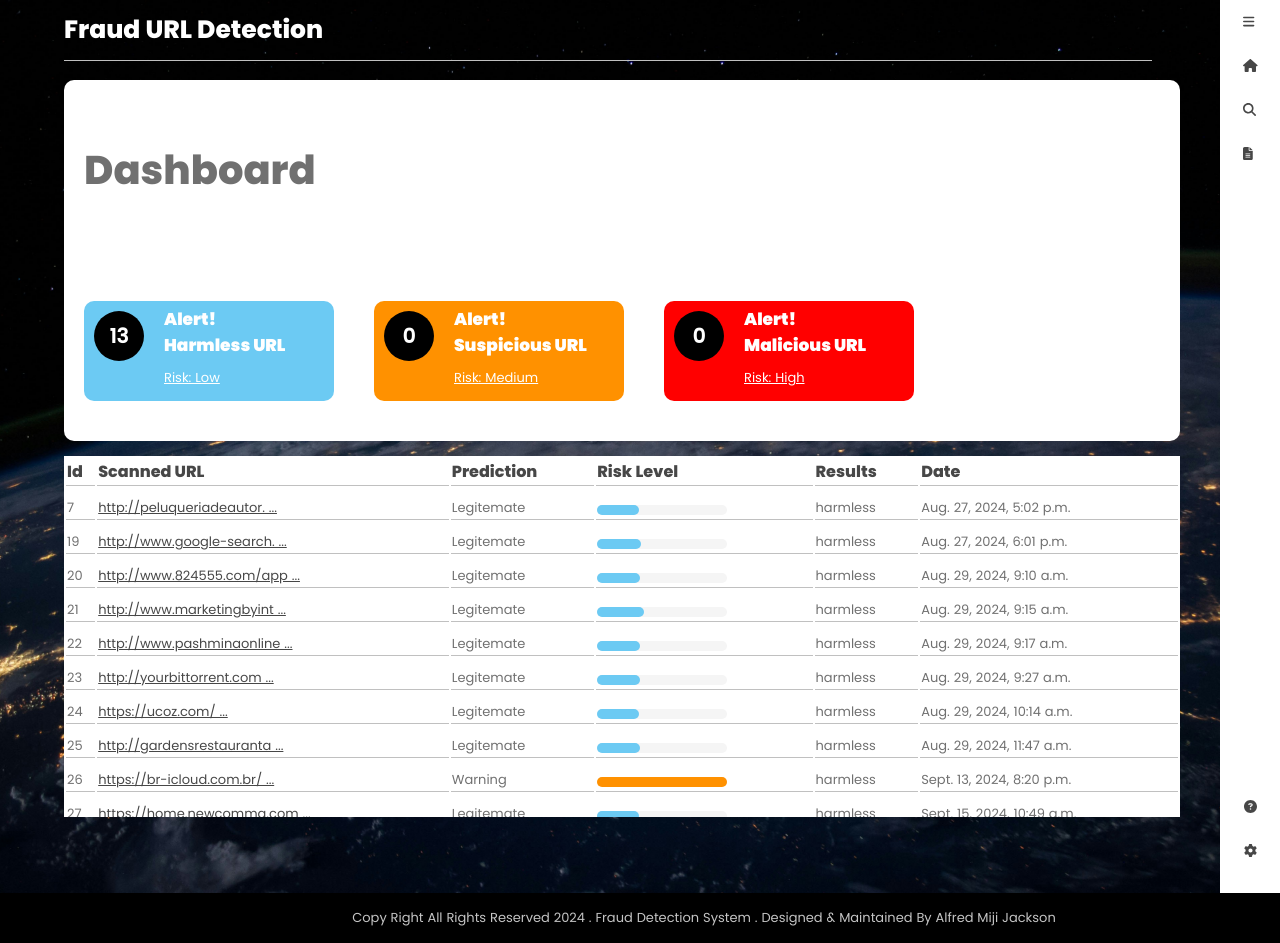
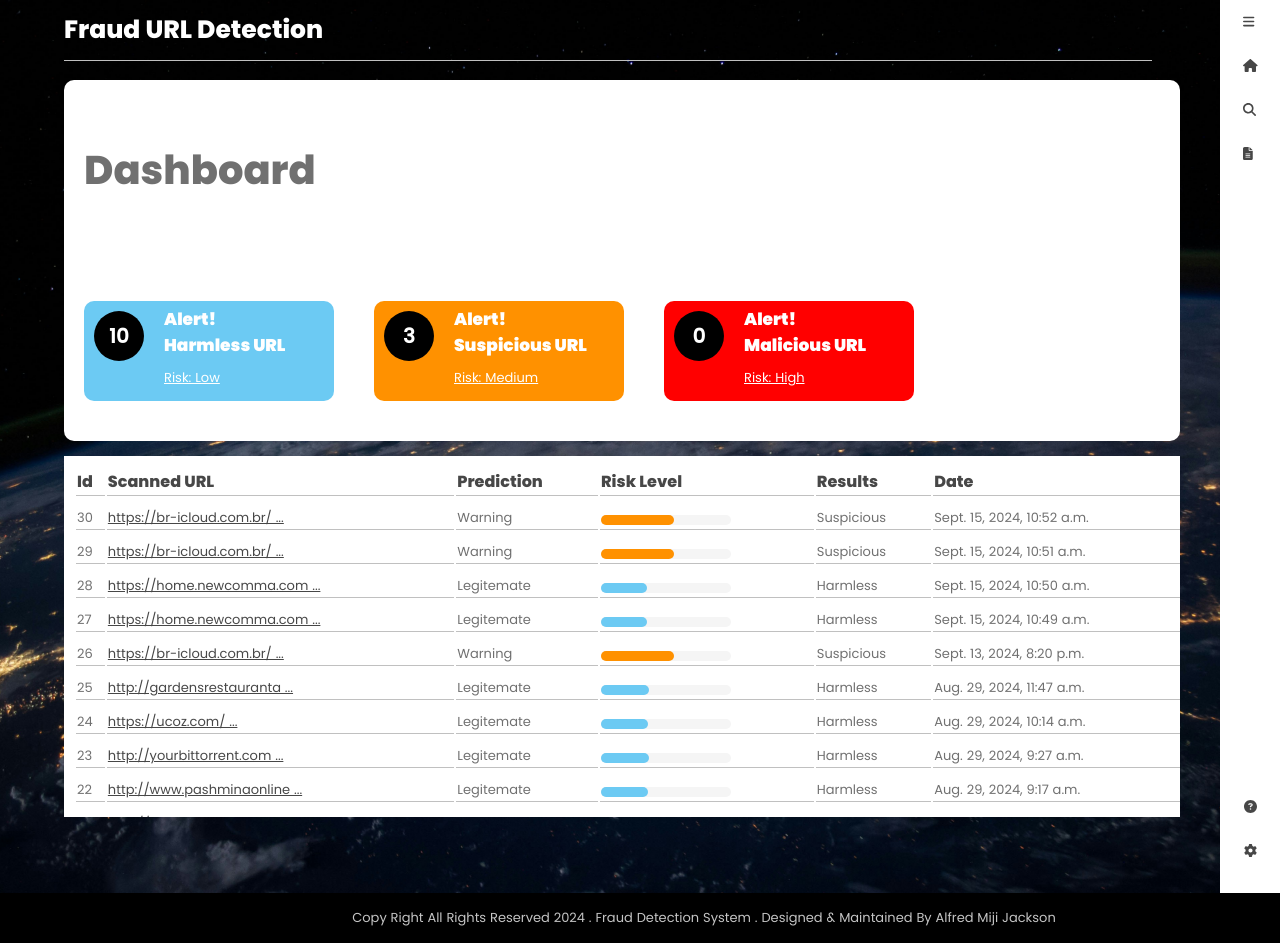
Before and after one commit to jambumoses/urldetectionTool, a Django app: page /dashboard in a window 1280 px wide. Run offline with Django 5.2, Linux system fonts and the light colour scheme; data comes from the database, SQL or seed files in the repository; both versions use the stored data as it was after the commit; some libraries are stand-ins or nearby versions.

Commit message:
search function, scans counts and modify on progress bar logic

```diff
--- a/base/urls.py
+++ b/base/urls.py
@@ -7,6 +7,7 @@ urlpatterns = [
     path('results', views.results, name="results"),
     path('report', views.report, name="report"),
     path('docs', views.docs, name="docs"),
+    path('search/', views.search, name="search"),
     path('result/<int:id>', views.singleResult, name="result"),
     #category
     #path('tag/<str:category>', views.categories, name="categories"),
--- a/base/views.py
+++ b/base/views.py
@@ -1,4 +1,4 @@
-from django.shortcuts import render
+from django.shortcuts import render, redirect
 from .models import ScannedUrls
 import json
 
@@ -14,7 +14,7 @@ import requests
 from .models import ScannedUrls
 
 #all reports
-allreports = ScannedUrls.objects.all()
+allreports = ScannedUrls.objects.all().order_by('-id').values()
 
 
 # Load the trained SVM model
@@ -34,11 +34,12 @@ def home(request):
         if form.is_valid():
             url = form.cleaned_data['url']
             vt_result, gs_result, overall_safe = check_url(url)
+
             #vt_result = json.dump(vt_result)
             #risk_dist = (100 - 63)
             risk_dist = (100 - vt_result['data']['attributes']['stats']['harmless'])
 
-
+            #populate database
             reportInput = ScannedUrls(
                 url = vt_result['meta']['url_info']['url'],
                 api_result = vt_result['data'],
@@ -60,6 +61,22 @@ def home(request):
                 result = vt_result['data']['attributes']['results']['Acronis']['result']
             )
             reportInput.save()
+
+
+            #clean data
+            # cleaned_result = dict()
+
+            # for scan in vt_result:
+            #     if scan['data']['attributes']['stats']['malicious'] < 10 and scan['data']['attributes']['stats']['suspicious'] < 10 and scan['data']['attributes']['stats']['harmless'] > 50:
+            #         scan['data']['attributes']['results']['Acronis']['category'] = 'Harmless'
+            #     elif scan['data']['attributes']['stats']['malicious'] < 30 or scan['data']['attributes']['stats']['suspicious'] > 50 and scan['data']['attributes']['stats']['harmless'] < 50:
+            #         scan['data']['attributes']['results']['Acronis']['category'] = 'Suspicious'
+            #     elif scan['data']['attributes']['stats']['malicious'] > 30 or scan['data']['attributes']['stats']['suspicious'] > 30 and scan['data']['attributes']['stats']['harmless'] < 50:
+            #         scan['data']['attributes']['results']['Acronis']['category'] = 'Malicious'
+            #     scan['data']['attributes']['stats']
+
+            #     cleaned_result = scan
+
 
             #features = extract_features(url)
             #features_scaled = scaler.transform([features])
@@ -92,9 +109,30 @@ def dashboard(request):
     #     dangerous = "Dangerous"
     # else:
     #     undetected = "Undetected"
-    suspiciousCount = ScannedUrls.objects.filter(category="suspicious").values().count()
-    maliciousCount = ScannedUrls.objects.filter(category="malicious").values().count()
-    harmlessCount = ScannedUrls.objects.filter(category="harmless").values().count()
+    #suspiciousCount = ScannedUrls.objects.filter(category="suspicious").values().count()
+    maliciousCount = 0 #ScannedUrls.objects.filter(category="malicious").values().count()
+    suspiciousCount = 0
+    harmlessCount = 0 #ScannedUrls.objects.filter(category="harmless").values().count()
+
+    cleaned_reports = list()
+
+    for report in allreports:
+
+        if report['malicious'] < 10 and report['suspicious'] < 10 and report['harmless'] > 50:
+            report['category'] = 'Harmless'
+            harmlessCount = harmlessCount + 1
+        elif report['malicious'] < 30 or report['suspicious'] > 50 and report['harmless'] < 50:
+            report['category'] = 'Suspicious'
+            suspiciousCount = suspiciousCount + 1
+        elif report['malicious'] > 30 or report['suspicious'] > 30 and report['harmless'] < 50:
+            report['category'] = 'Malicious'
+            maliciousCount = maliciousCount + 1
+
+        cleaned_reports.append(report)
+        #if report.malicious < 30 or allreports.suspicious > 50 and allreports.harmless < 50:
+        #    suspiciousCount = 1
+
+
 
 
     return render(request, 'pages/dashboard.html',
@@ -102,7 +140,7 @@ def dashboard(request):
         #page needs
         'page_title': "Dashboard",
         'page':'Dashboard',
-        'allreports': ScannedUrls.objects.all(),
+        'allreports': cleaned_reports,
         'suspiciousCount':suspiciousCount,
         'maliciousCount': maliciousCount,
         'harmlessCount': harmlessCount
@@ -111,23 +149,41 @@ def dashboard(request):
 
 def results(request):
 
-    return render(request, 'pages/results.html',
-    {
-        #page needs
-        'page_title': "Fraud Detection",
-        'page':'Results',
-    }
-    )
+    # return render(request, 'pages/results.html',
+    # {
+    #     #page needs
+    #     'page_title': "Fraud Detection",
+    #     'page':'Results',
+    # }
+    # )
+    return redirect('home')
 
 def singleResult(request,id):
 
     singleReport = {}
     risk_dist = 0
 
+    cleaned_reports = list()
+
     for report in allreports:
-        if report.id == id:
+
+        if report['malicious'] < 10 and report['suspicious'] < 10 and report['harmless'] > 50:
+            report['category'] = 'Harmless'
+        elif report['malicious'] < 30 or report['suspicious'] > 50 and report['harmless'] < 50:
+            report['category'] = 'Suspicious'
+        elif report['malicious'] > 30 or report['suspicious'] > 30 and report['harmless'] < 50:
+            report['category'] = 'Malicious'
+
+        cleaned_reports.append(report)
+
+
+
+    for report in cleaned_reports:
+        if report['id'] == id:
             singleReport = report
-            risk_dist = (100 - report.harmless)
+
+            risk_dist = (100 - report['harmless'])
+
 
 
     return render(request,'pages/singleResult.html',{
@@ -141,12 +197,32 @@ def singleResult(request,id):
 
 def report(request):
 
+    maliciousCount = 0
+    suspiciousCount = 0
+    harmlessCount = 0
+
+    cleaned_reports = list()
+
+    for report in allreports:
+
+        if report['malicious'] < 10 and report['suspicious'] < 10 and report['harmless'] > 50:
+            report['category'] = 'Harmless'
+            harmlessCount = harmlessCount + 1
+        elif report['malicious'] < 30 or report['suspicious'] > 50 and report['harmless'] < 50:
+            report['category'] = 'Suspicious'
+            suspiciousCount = suspiciousCount + 1
+        elif report['malicious'] > 30 or report['suspicious'] > 30 and report['harmless'] < 50:
+            report['category'] = 'Malicious'
+            maliciousCount = maliciousCount + 1
+
+        cleaned_reports.append(report)
+
     return render(request, 'pages/report.html',
     {
         #page needs
         'page_title': "Fraud Detection Report",
         'page':'Report',
-        'allreports': ScannedUrls.objects.all(),
+        'allreports': cleaned_reports,#ScannedUrls.objects.all(),
     }
     )
 
@@ -177,6 +253,38 @@ def docs(request):
 #     # Placeholder example
 #     return [len(url), url.count('-'), url.count('.'), 1 if 'https' in url else 0]
 
+
+def search(request):
+
+    search_string = request.GET.get('search','default')
+    maliciousCount = 0
+    suspiciousCount = 0
+    harmlessCount = 0
+
+    cleaned_reports = list()
+    #ScannedUrls.objects.all().filter(url__icontains=search_string).order_by('-id').values()
+    for report in ScannedUrls.objects.filter(url__icontains=search_string).order_by('-id').values():
+
+        if report['malicious'] < 10 and report['suspicious'] < 10 and report['harmless'] > 50:
+            report['category'] = 'Harmless'
+            harmlessCount = harmlessCount + 1
+        elif report['malicious'] < 30 or report['suspicious'] > 50 and report['harmless'] < 50:
+            report['category'] = 'Suspicious'
+            suspiciousCount = suspiciousCount + 1
+        elif report['malicious'] > 30 or report['suspicious'] > 30 and report['harmless'] < 50:
+            report['category'] = 'Malicious'
+            maliciousCount = maliciousCount + 1
+
+        cleaned_reports.append(report)
+
+    return render(request, 'pages/report.html',
+    {
+        #page needs
+        'page_title': "Fraud Detection Help Center",
+        'page':'Search',
+        'allreports': cleaned_reports,
+    }
+    )
 
 
 
--- a/static/css/pages/dashboard.css
+++ b/static/css/pages/dashboard.css
@@ -100,12 +100,14 @@
 .dashboard-page .dash-tables {
   border-radius: 0px !important;
   overflow-y: auto;
-  overflow-x: auto;
+  overflow-x: hidden;
   padding: 0px;
 }
 
 .dash-tables table {
   width: 100%;
+  margin-top: 10px !important;
+  margin-left: 10px !important;
   position: relative;
   border: none;
   padding: 0px;
--- a/static/css/pages/home.css
+++ b/static/css/pages/home.css
@@ -40,13 +40,12 @@
   margin-left: 0px;
   margin-right: 0px;
   width: 50%;
-
 }
 
 .home-page form p input, .input_url{
   width: 100% !important;
-  height: 40px;
-  border-radius: 30px;
+  height: 50px;
+  border-radius: 6px;
   border: none;
   background-color: var(--white);
   padding: 0px 20px;
--- a/static/css/pages/report.css
+++ b/static/css/pages/report.css
@@ -66,7 +66,7 @@
   height: 100%;
   border-radius: 0px !important;
   overflow-y: auto;
-  overflow-x: auto;
+  overflow-x: hidden;
   padding: 0px;
   margin-top: 10px;
   border-radius: 5px !important;
@@ -76,6 +76,8 @@
 .report-tables table {
   width: 100%;
   position: relative;
+  margin-left: 15px !important;
+  margin-top: 10px !important;
   border: none;
   padding: 0px;
   margin: 0px;
--- a/static/css/pages/results.css
+++ b/static/css/pages/results.css
@@ -55,7 +55,8 @@
   font-size: var(--defaultSize);
   font-family: var(--defaultFont);
   color: var(--textColor);
-  width: 230px;
+  /* width: 230px; */
+  width: 50%;
 }
 
 .result-page .risk-level {
--- a/templates/common/header.html
+++ b/templates/common/header.html
@@ -1,6 +1,6 @@
 
 
-{% if page != "Dashboard" and page != "Report" and page != "Docs"  %}
+{% if page != "Dashboard" and page != "Report" and page != "Docs" and page != "Search"  %}
   <header>
     <h1>
       Fraud URL <br />
--- a/templates/pages/dashboard.html
+++ b/templates/pages/dashboard.html
@@ -80,6 +80,23 @@
                             {% else %}
                                 10
                             {% endif %}
+                            ,
+                            {{report.harmless}},
+                            {{report.suspicious}},
+                            {{report.malicious}},
+                            {{report.undetected}},
+                            //type
+
+                            {% if report.malicious < 10 and report.suspicious < 10 and report.harmless > 50 %}
+                                'harmless'
+                            {% elif report.malicious < 30 or report.suspicious > 50 and report.harmless < 50 %}
+                                'suspicious'
+                            {% elif report.malicious > 30 or report.suspicious > 30 and report.harmless < 50 %}
+                                'malicious'
+                            {% else %}
+
+                            {% endif %}
+
                             ) //end of function
                         }, 1000);
                     </script>
@@ -112,7 +129,7 @@
                         "
                         title=""
                         id="progress-{{report.id}}"
-                        value="0" max="100" > 32% </progress>
+                        value="0" max="100" >  </progress>
                     </td>
                     <td>{{ report.category }}</td>
                     <td>{{ report.created_at }}</td>
@@ -128,11 +145,38 @@
 </section>
 
 <script>
-    function progressBar(id,value){
+    function progressBar(id,value,harmless,suspicious,malicious,undetected,type){
+        var total_fn = harmless + suspicious + malicious + undetected;
+        var range_fn = Math.max(harmless, suspicious, malicious, undetected) - Math.min(harmless, suspicious, malicious, undetected);
+        var average_fn = harmless + suspicious + malicious + undetected / 4;
+        var test_fn = (total_fn + average_fn-range_fn*2);//(total_fn / average_fn)
         //alert(id + " " + value);
-        document.getElementById(id).value = (100 - value);
-        document.getElementById(id).title = (100 - value)+"%";
+        //document.getElementById(id).value = (50 - value );
+        //document.getElementById(id).value = (33.3-harmless+33.3-suspicious+33.3-malicious) ;
+        //document.getElementById(id).title = 33.3 + 33.3 + 33.3 - value +"%";
+
+
+        switch(type){
+            case 'harmless':
+            document.getElementById(id).value = test_fn;
+            document.getElementById(id).title = test_fn+ "%";
+            break;
+            case 'suspicious':
+            document.getElementById(id).value = test_fn;
+            document.getElementById(id).title = test_fn + "%";
+            break;
+            case 'malicious':
+            document.getElementById(id).value = test_fn;
+            document.getElementById(id).title = test_fn + "%";
+            break;
+            default:
+            break;
+        }
+
+
     }
+
+
 </script>
 
 
--- a/templates/pages/results.html
+++ b/templates/pages/results.html
@@ -29,7 +29,7 @@
         <h2 style="color:
         {% if api_result.data.attributes.results.Acronis.category == 'Suspicious' %}
         var(--warningColor)
-        {% elif api_result.data.attributes.results.Acronis.category == 'harmless' %}
+        {% elif api_result.data.attributes.results.Acronis.category == 'Harmless' %}
         var(--secureColor)
         {% elif api_result.data.attributes.results.Acronis.category == 'Malicious' %}
         var(--dangerColor)
@@ -40,7 +40,7 @@
 
             {% if api_result.data.attributes.results.Acronis.category == 'Suspicious' %}
                This URL or site appears suspicious!It may contain unsafe content or contain some characteristics commonly found in phishing websites, scams, and other suspicious activities.Proceed with caution.
-            {% elif api_result.data.attributes.results.Acronis.category == 'harmless' %}
+            {% elif api_result.data.attributes.results.Acronis.category == 'Harmless' %}
                 This URL or site has been scanned and found to be safe, You can browse the site without concerns.
             {% elif api_result.data.attributes.results.Acronis.category == 'Malicious' %}
                 This URl has been identified as malicious. Visiting this site may harm your computer or compromise your personal information.it is strongly recommended that you avoid accessing this site.
@@ -52,7 +52,7 @@
     <div class="risk-level" style="color:
         {% if api_result.data.attributes.results.Acronis.category == 'Suspicious' %}
             var(--warningColor)
-        {% elif api_result.data.attributes.results.Acronis.category == 'harmless' %}
+        {% elif api_result.data.attributes.results.Acronis.category == 'Harmless' %}
             var(--secureColor)
         {% elif api_result.data.attributes.results.Acronis.category == 'Malicious' %}
             var(--dangerColor)
--- a/templates/pages/singleResult.html
+++ b/templates/pages/singleResult.html
@@ -40,7 +40,7 @@
 
             {% if api_result.category == 'Suspicious' %}
                This URL or site appears suspicious!It may contain unsafe content or contain some characteristics commonly found in phishing websites, scams, and other suspicious activities.Proceed with caution.
-            {% elif api_result.category == 'harmless' %}
+            {% elif api_result.category == 'Harmless' %}
                 This URL or site has been scanned and found to be safe, You can browse the site without concerns.
             {% elif api_result.category == 'Malicious' %}
                 This URl has been identified as malicious. Visiting this site may harm your computer or compromise your personal information.it is strongly recommended that you avoid accessing this site.
@@ -52,7 +52,7 @@
     <div class="risk-level" style="color:
         {% if api_result.category == 'Suspicious' %}
             var(--warningColor)
-        {% elif api_result.category == 'harmless' %}
+        {% elif api_result.category == 'Harmless' %}
             var(--secureColor)
         {% elif api_result.category == 'Malicious' %}
             var(--dangerColor)
```
Also changed, not shown: templates/pages/report.html (+48 -4 lines), db.sqlite3.
